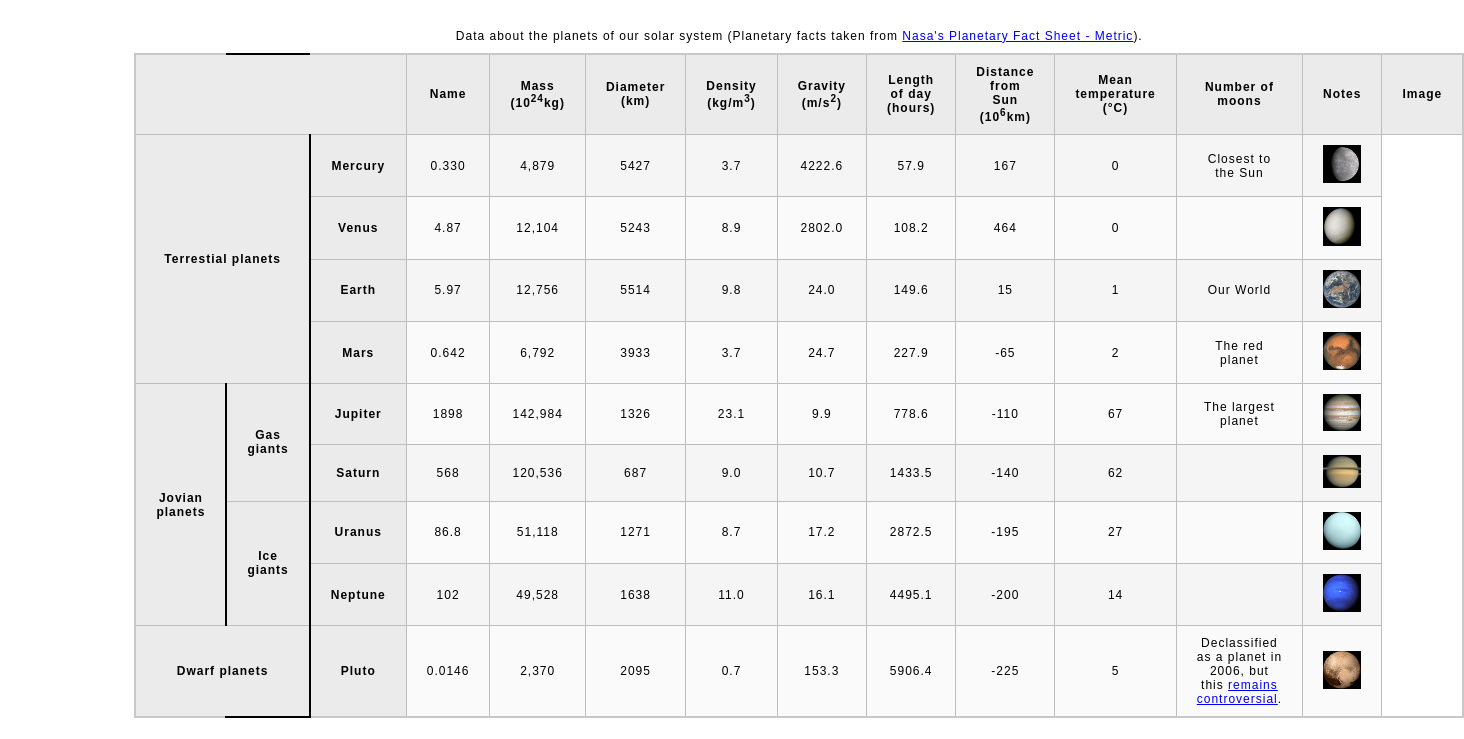
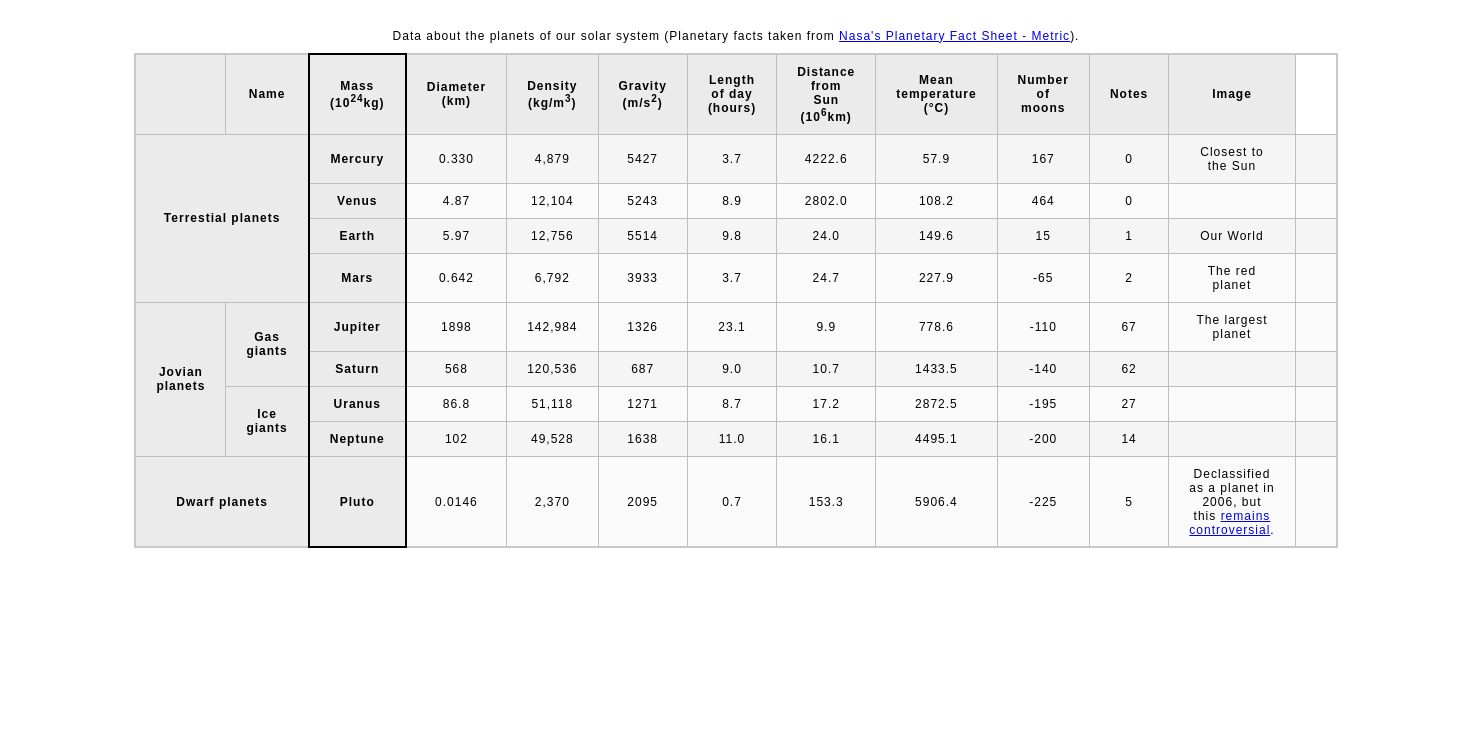
Before and after one commit to KhaymanDeCicco/KhaymanDeCicco.github.io, a plain HTML site: page planets-table/index.html in a window 1280 px wide. Shown: the part 61-800 px from the top of the page, 1464 px wide, since content can reach past the window. Drawn offline with Linux system fonts and the light colour scheme.

Commit message:
Update index.html

```diff
--- a/planets-table/index.html
+++ b/planets-table/index.html
@@ -21,8 +21,8 @@
                 Data about the planets of our solar system (Planetary facts taken from <a href="http://nssdc.gsfc.nasa.gov/planetary/factsheet/">Nasa's Planetary Fact Sheet - Metric</a>).
         </caption>
                 <!-- The second child of the table element should be the colgroup element, which also contains several col elements, and helps define the purpose of the table colums. -->
-                    <colgroup>
-                        <col title="">
+                    <col title="">
+                <colgroup>
                         <col title="Name">
                         <col title="Mass">
                         <col title="Diameter">
@@ -38,7 +38,8 @@
 
                 <!-- The table head element should be the third child of the table element; it will wrap the code and content to define a row of column headers. -->
                 <thead>
-                    <tr>  <th colspan="3" scope="col"></th>
+                    <tr>
+                        <th scope="col"></th>
                         <th scope="col">Name</th>
                         <th scope="col">Mass (10<sup>24</sup>kg)</th>
                         <th scope="col">Diameter (km)</th>
```
